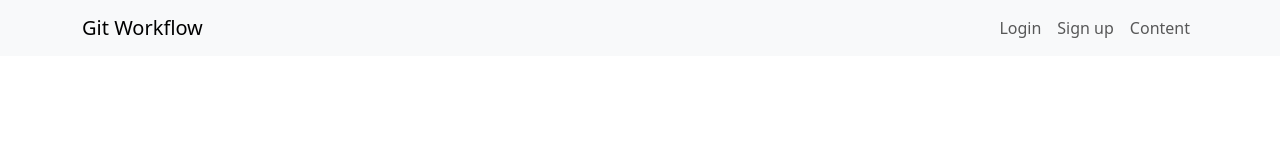
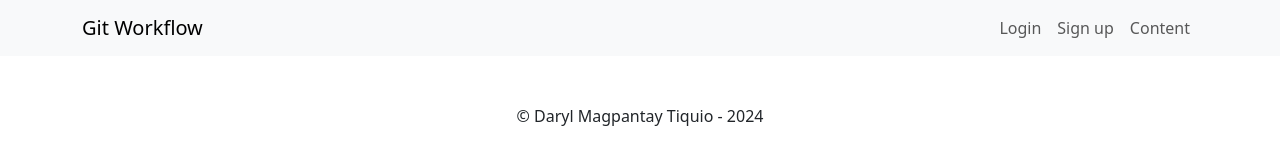
Before and after one commit to Daryl23/webdatabase2105, a plain HTML site: page index.html in a window 1280 px wide. Drawn offline with nearby package versions, Linux system fonts and the light colour scheme.

Commit message:
added a feature-html-footer

```diff
--- a/index.html
+++ b/index.html
@@ -41,5 +41,8 @@
         </div>
       </div>
     </nav>
+    <footer class="text-center mt-5">
+       &copy; Daryl Magpantay Tiquio - 2024
+    </footer>
   </body>
 </html>
```
